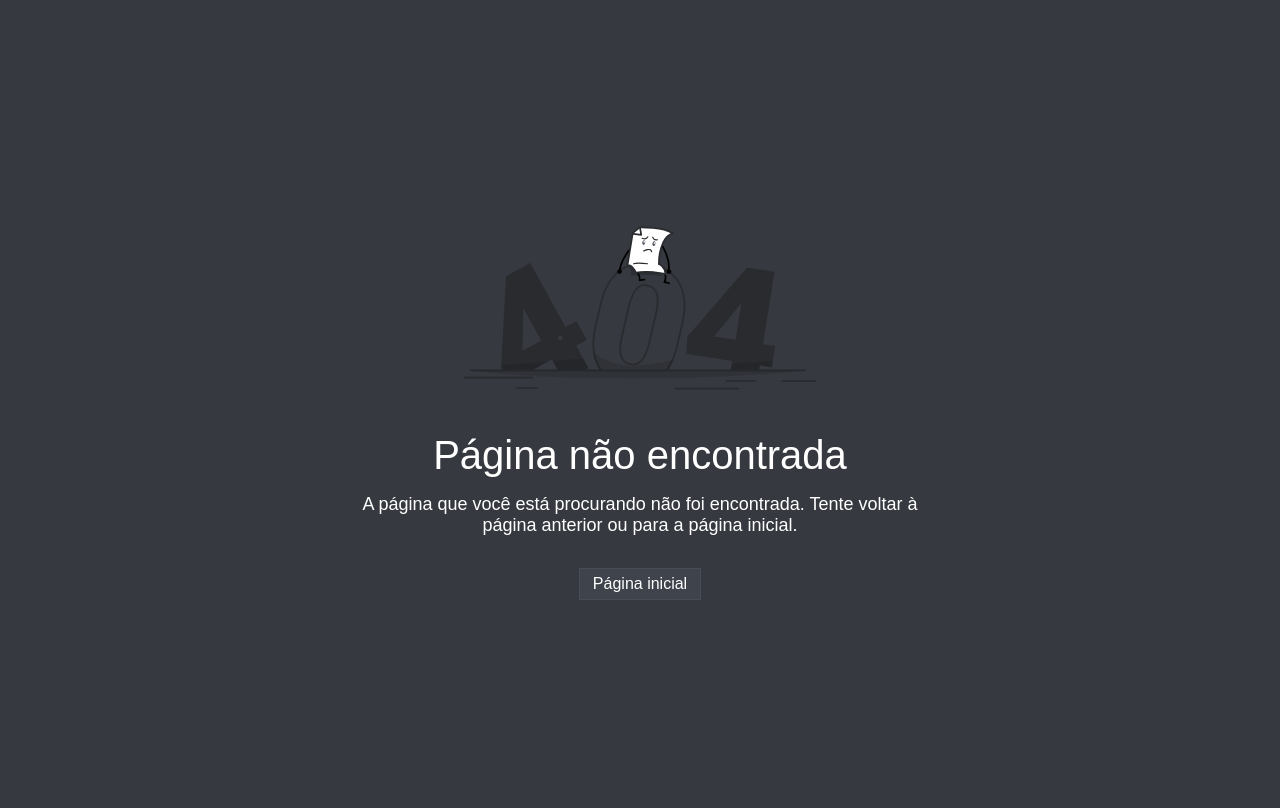
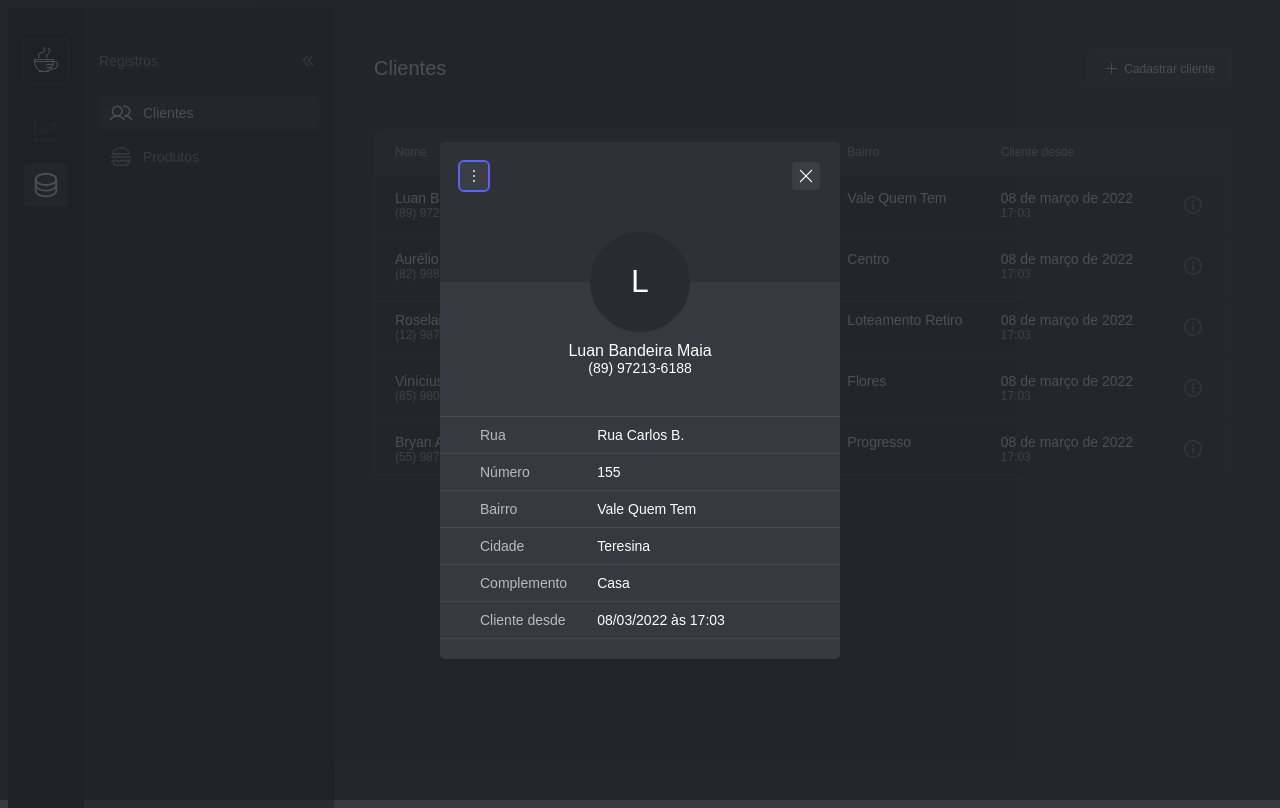
Before and after one commit to lucaslousada/ask-for-food, a React (Vite) app: page /registers/customers/1 in a window 1280 px wide. Built offline with nearby package versions, Linux system fonts and the light colour scheme; data requests are answered from the project's data file; a web font is replaced by a local one.

Commit message:
feat: create dynamic route to view customer details

```diff
--- a/src/App.tsx
+++ b/src/App.tsx
@@ -3,6 +3,7 @@ import { Navigate, Route, Routes } from 'react-router-dom';
 
 import { Customers } from './pages/Customers';
 import { PageNotFound } from './pages/PageNotFound';
+import { ViewCustomerDetailsModal } from './pages/Customers/components/ViewCustomerDetailsModal';
 
 import { GlobalStyle } from './styles/global';
 import dark from './styles/themes/dark';
@@ -13,9 +14,12 @@ export function App() {
       <Routes>
         <Route
           path="/"
-          element={<Navigate replace to="/registers/customers" />}
+          element={<Navigate replace to="registers/customers" />}
         />
-        <Route path="/registers/customers" element={<Customers />} />
+        <Route path="registers/customers" element={<Customers />}>
+          <Route path=":customerId" element={<ViewCustomerDetailsModal />} />
+        </Route>
+        <Route path="not-found" element={<PageNotFound />} />
         <Route path="*" element={<PageNotFound />} />
       </Routes>
 
--- a/src/pages/Customers/components/CustomerRecordTable/index.tsx
+++ b/src/pages/Customers/components/CustomerRecordTable/index.tsx
@@ -1,6 +1,8 @@
+import { Link } from 'react-router-dom';
 import { Customers } from '../..';
 import { normalizePhoneNumber } from '../../../../utils/masks';
-import { ViewCustomerDetailsModal } from '../ViewCustomerDetailsModal';
+
+import { Info } from 'phosphor-react';
 
 import { Container } from './styles';
 
@@ -49,7 +51,9 @@ export function CustomerRecordTable({ customers }: CustomerRecordTableProps) {
               </p>
             </td>
             <td>
-              <ViewCustomerDetailsModal customer={customer} />
+              <Link to={`./${customer.id}`}>
+                <Info alt="Ver detalhes" />
+              </Link>
             </td>
           </tr>
         ))}
--- a/src/pages/Customers/components/ViewCustomerDetailsModal/index.tsx
+++ b/src/pages/Customers/components/ViewCustomerDetailsModal/index.tsx
@@ -1,3 +1,7 @@
+import { useEffect, useState } from 'react';
+import axios from 'axios';
+import { useParams, useNavigate } from 'react-router-dom';
+import { api } from '../../../../services/api';
 import { Customers } from '../..';
 import { normalizePhoneNumber } from '../../../../utils/masks';
 import {
@@ -6,30 +10,42 @@ import {
 } from '@radix-ui/react-dialog';
 
 import {
-  DialogTrigger,
   DialogClose,
   DialogOverlay,
   DialogContent,
   DialogTitle,
   MoreOptions,
-} from './styles';
+} from '../../../../styles/shared/ViewDetailsModal';
 
-import { DotsThreeVertical, Info, X } from 'phosphor-react';
+import { DotsThreeVertical, X } from 'phosphor-react';
 
-interface ViewCustomerDetailsModalProps {
-  customer: Customers;
+export function ViewCustomerDetailsModal() {
+  const [modaIsOpen, setModalIsOpen] = useState(true);
+  const [customer, setCustomer] = useState<Customers>({} as Customers);
+
+  const navigate = useNavigate();
+  const { customerId } = useParams();
+
+  useEffect(() => {
+    !modaIsOpen && navigate('..');
+  }, [modaIsOpen]);
+
+  useEffect(() => {
+    api
+      .get(`/customers/${customerId}`)
+      .then(response => setCustomer(response.data))
+      .catch(error => {
+        if (axios.isAxiosError(error) && error.response?.status === 404) {
+          navigate('/not-found', { replace: true });
         }
+      });
+  }, []);
 
-export function ViewCustomerDetailsModal({
-  customer,
-}: ViewCustomerDetailsModalProps) {
   return (
-    <DialogRoot modal>
-      <DialogTrigger>
-        <Info alt="Ver detalhes" />
-      </DialogTrigger>
+    <DialogRoot modal open={modaIsOpen} onOpenChange={setModalIsOpen}>
       <DialogPortal>
         <DialogOverlay>
+          {Object.keys(customer).length > 0 ? (
             <DialogContent aria-describedby={undefined}>
               <header>
                 <MoreOptions type="button">
@@ -48,6 +64,7 @@ export function ViewCustomerDetailsModal({
                   <p>{normalizePhoneNumber(customer.phone)}</p>
                 </header>
                 <table>
+                  <tbody>
                     <tr>
                       <th>Rua</th>
                       <td>{customer.address.street_name}</td>
@@ -83,9 +100,11 @@ export function ViewCustomerDetailsModal({
                         }).format(new Date(customer.createdAt))}
                       </td>
                     </tr>
+                  </tbody>
                 </table>
               </section>
             </DialogContent>
+          ) : null}
         </DialogOverlay>
       </DialogPortal>
     </DialogRoot>
--- a/src/pages/Customers/index.tsx
+++ b/src/pages/Customers/index.tsx
@@ -1,4 +1,5 @@
 import { useEffect, useState } from 'react';
+import { Outlet } from 'react-router-dom';
 import { api } from '../../services/api';
 import { Menu } from '../../components/Menu';
 import { Header } from '../../components/Header';
@@ -32,6 +33,7 @@ export function Customers() {
   }, []);
 
   return (
+    <>
       <Container>
         <Menu activeCategory="registers" />
         <Main>
@@ -55,5 +57,7 @@ export function Customers() {
           <CustomerRecordTable customers={customers} />
         </Main>
       </Container>
+      <Outlet />
+    </>
   );
 }
--- a/src/styles/shared/RecordsTable.ts
+++ b/src/styles/shared/RecordsTable.ts
@@ -49,14 +49,42 @@ export const RecordsTable = css`
       font-size: 14px;
       vertical-align: top;
 
-      &:last-of-type {
-        padding: 8px 20px;
-        vertical-align: middle;
-      }
-
       p:last-of-type {
         font-size: 12px;
         color: ${({ theme }) => theme.colors.color_800};
+      }
+    }
+
+    td:last-of-type {
+      padding: 8px 20px;
+      vertical-align: middle;
+
+      a {
+        display: flex;
+        width: min-content;
+        padding: 7px;
+        margin: 0 auto;
+        background-color: transparent;
+        border: none;
+        border-radius: 50%;
+        transition: background-color ${({ theme }) => theme.transitions.default};
+
+        &:hover {
+          background-color: ${({ theme }) =>
+            theme.colors.transparent_color_100};
+
+          svg {
+            color: ${({ theme }) => theme.colors.color_900};
+          }
+        }
+
+        svg {
+          margin: 0 auto;
+          width: 22px;
+          height: 22px;
+          color: ${({ theme }) => transparentize(0.6, theme.colors.color_900)};
+          transition: color ${({ theme }) => theme.transitions.default};
+        }
       }
     }
 
--- a/src/pages/Customers/components/ViewCustomerDetailsModal/styles.ts
+++ b/src/styles/shared/ViewDetailsModal.ts
@@ -1,18 +1,7 @@
 import styled from 'styled-components';
-import { transparentize } from 'polished';
-import {
-  Overlay,
-  Trigger,
-  Close,
-  Content,
-  Title,
-} from '@radix-ui/react-dialog';
+import { Overlay, Close, Content, Title } from '@radix-ui/react-dialog';
 
-import {
-  ModalCloseButton,
-  ModalContent,
-  ModalOverlay,
-} from '../../../../styles/shared/Modal';
+import { ModalCloseButton, ModalContent, ModalOverlay } from './Modal';
 
 export const DialogOverlay = styled(Overlay)`
   ${ModalOverlay}
@@ -98,31 +87,6 @@ export const DialogContent = styled(Content)`
   }
 `;
 
-export const DialogTrigger = styled(Trigger)`
-  display: flex;
-  padding: 7px;
-  margin: 0 auto;
-  background-color: transparent;
-  border: none;
-  border-radius: 50%;
-  transition: background-color ${({ theme }) => theme.transitions.default};
-
-  &:hover {
-    background-color: ${({ theme }) => theme.colors.transparent_color_100};
-
-    svg {
-      color: ${({ theme }) => theme.colors.color_900};
-    }
-  }
-
-  svg {
-    width: 22px;
-    height: 22px;
-    color: ${({ theme }) => transparentize(0.6, theme.colors.color_900)};
-    transition: color ${({ theme }) => theme.transitions.default};
-  }
-`;
-
 export const MoreOptions = styled.button`
   display: flex;
   background-color: ${({ theme }) => theme.colors.transparent_color_200};
```
Lines whose indentation alone changed are shown as unchanged.
